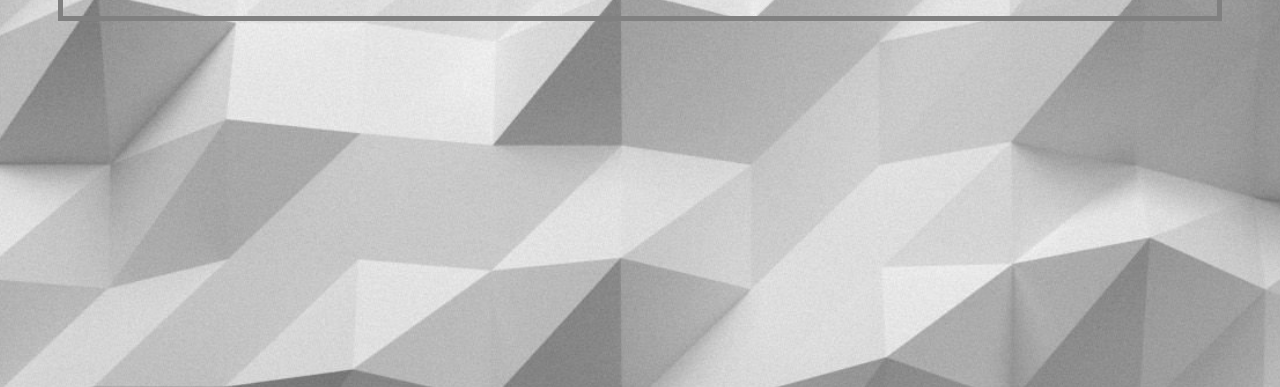
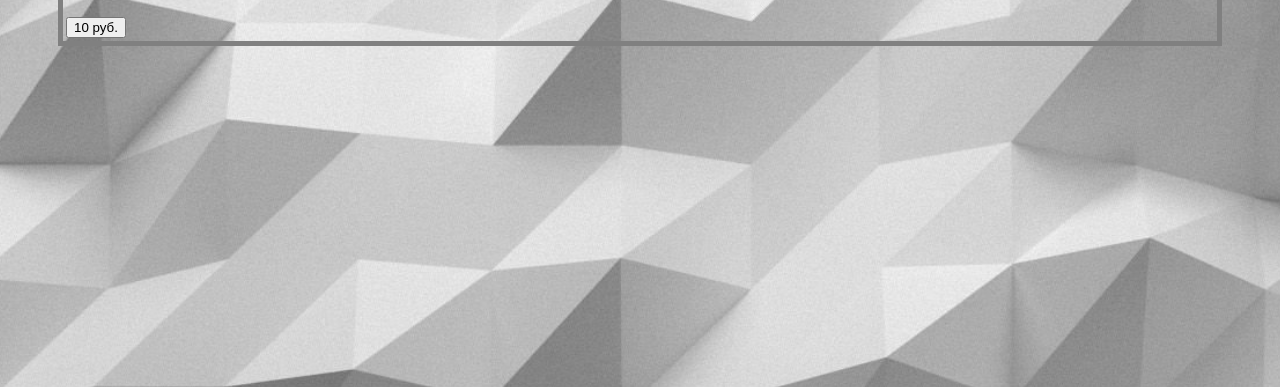
Before and after one commit to Markinmarch/ZTE_point, a Python web app: template templates/items.html in a window 1280 px wide. Shown: the part 413-800 px from the top of the page. Run offline with Jinja, Linux system fonts and the light colour scheme; the template is opened without the code that fills it: most values are stand-ins (such as "Sample title", 1, 10 or a date in 2020).

Commit message:
add button with price

```diff
--- a/templates/items.html
+++ b/templates/items.html
@@ -25,7 +25,11 @@
     <table><tr>
         <td><img src = "../static/images/item_images/{{item.name}}_{{item.index}}/{{item.name}}_thumb.jpg"/></td>
         <td><p>Наименование: {{item.name}}<br>Цена за единицу: {{item.price}}</p></td>
-    </tr></table>
+    </tr>
+    <tr>
+        <td><button>{{item.price}} руб.</button></td>
+    </tr>
+    </table>
     {% endfor %}
 </div>
 {% endblock %}
```
Also changed, not shown: static/images/item_images/Трубка медная D 16мм,  L = 1200мм_986532/Трубка медная D 16мм,  L = 1200мм.jpg (added), static/images/item_images/Трубка медная D 16мм,  L = 1200мм_986532/Трубка медная D 16мм,  L = 1200мм_thumb.jpg (added).
